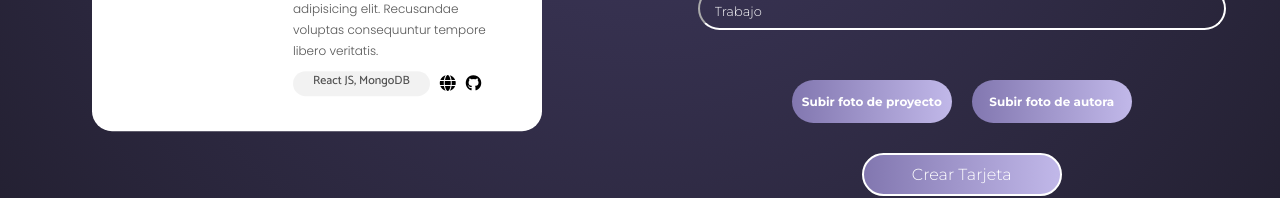
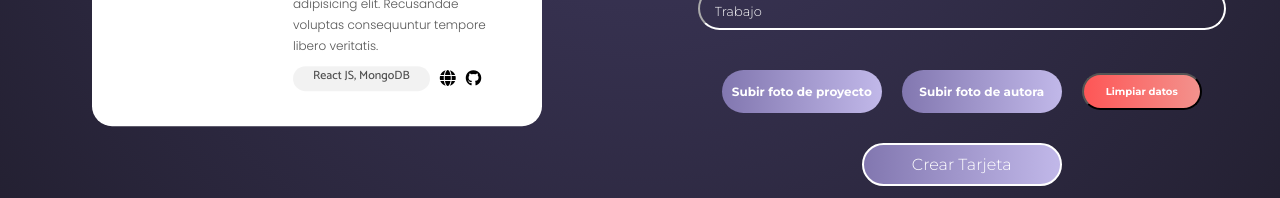
Before and after one commit to silviesc/project-promo-V-module-3-team-4, a React (Vite) app: page / in a window 1280 px wide. Shown: the part 879-1077 px from the top of the page. Built offline with nearby package versions, Linux system fonts and the light colour scheme.

Commit message:
btn reset

```diff
--- a/src/components/App.jsx
+++ b/src/components/App.jsx
@@ -47,6 +47,13 @@ function App() {
     });
   };
 
+  const handleReset = (ev) => {
+    ev.preventDefault();
+    ls.remove('card');
+    setDataCard(data);
+    setFetchSuccess(null);
+  }
+
   return (
     <>
       <div className="container">
@@ -57,6 +64,7 @@ function App() {
           handleClickCreateCard={handleClickCreateCard}
           url={url}
           fetchSuccess={fetchSuccess}
+          handleReset={handleReset}
         />
         <Footer />
       </div>
--- a/src/components/Form.jsx
+++ b/src/components/Form.jsx
@@ -2,7 +2,7 @@ import GetAvatar from "./GetAvatar";
 import Message from "./Message";
 import Error from "./Error";
 
-const Form = ({ handleInput, handleClickCreateCard, url, dataCard, fetchSuccess}) => {
+const Form = ({ handleInput, handleClickCreateCard, url, dataCard, fetchSuccess, handleReset}) => {
 
   return (
     <form className="form">
@@ -107,6 +107,7 @@ const Form = ({ handleInput, handleClickCreateCard, url, dataCard, fetchSuccess}
           text="Subir foto de autora"
           nameInput="photo"
         />
+        <button className="form__buttonsImg--reset" onClick={handleReset}>Limpiar datos</button>
       </section>
       <section className="form__buttonsImg">
         <button
--- a/src/components/Main.jsx
+++ b/src/components/Main.jsx
@@ -2,13 +2,13 @@ import Form from './Form';
 import Preview from './Preview';
 import TitleSection from './TitleSection';
 
-const Main = ({ dataCard, handleInput,  handleClickCreateCard, url, fetchSuccess}) => {
+const Main = ({ dataCard, handleInput,  handleClickCreateCard, url, fetchSuccess, handleReset}) => {
 	return (
 		<main>
 			<TitleSection />
 			<div className="main">
 				<Preview dataCard={dataCard} />
-				<Form handleInput={handleInput} handleClickCreateCard={handleClickCreateCard} url={url} dataCard={dataCard} fetchSuccess={fetchSuccess}/>
+				<Form handleInput={handleInput} handleClickCreateCard={handleClickCreateCard} url={url} dataCard={dataCard} fetchSuccess={fetchSuccess} handleReset={handleReset}/>
 			</div>
 		</main>
 	);
--- a/src/scss/App.scss
+++ b/src/scss/App.scss
@@ -209,13 +209,14 @@
 			font-size: 10px;
 			text-align: center;
 			width: 160px;
-			margin-top: 10px;
 			color: white;
 			text-align: center;
 			border: none;
 			height: 43px;
 			background: linear-gradient(90deg, #8176af -1.57%, #c0b7e8 98.43%);
 			border-radius: 40px;
+			cursor: pointer;
+
 			@media (min-width: 768px) {
 				font-size: 12px;
 			}
@@ -243,6 +244,8 @@
 			height: 43px;
 			background: linear-gradient(90deg, #8176af -1.57%, #c0b7e8 98.43%);
 			border-radius: 40px;
+			cursor: pointer;
+
 			@media (min-width: 768px) {
 				font-size: 16px;
 			}
@@ -259,6 +262,18 @@
 				box-shadow: 0 0 10px 0 rgb(195, 160, 220) inset,
 					0 0 10px 4px rgb(190, 169, 217);
 			}
+		}
+		&--reset {
+			font-family: Montserrat;
+			font-size: 10px;
+			font-weight: bold;
+			background: linear-gradient(90deg, #fe5555 -1.57%, #f3918c 98.43%);
+			color: white;
+			width: 120px;
+			padding: 10px;
+			border-radius: 40px;
+			cursor: pointer;
+			margin-top: 20px;
 		}
 	}
 
```
Also changed, not shown: src/components/Error 2.jsx (deleted, +0 -10 lines), src/components/GetAvatar 2.jsx (deleted, +0 -84 lines), src/components/Message 2.jsx (deleted, +0 -13 lines).
